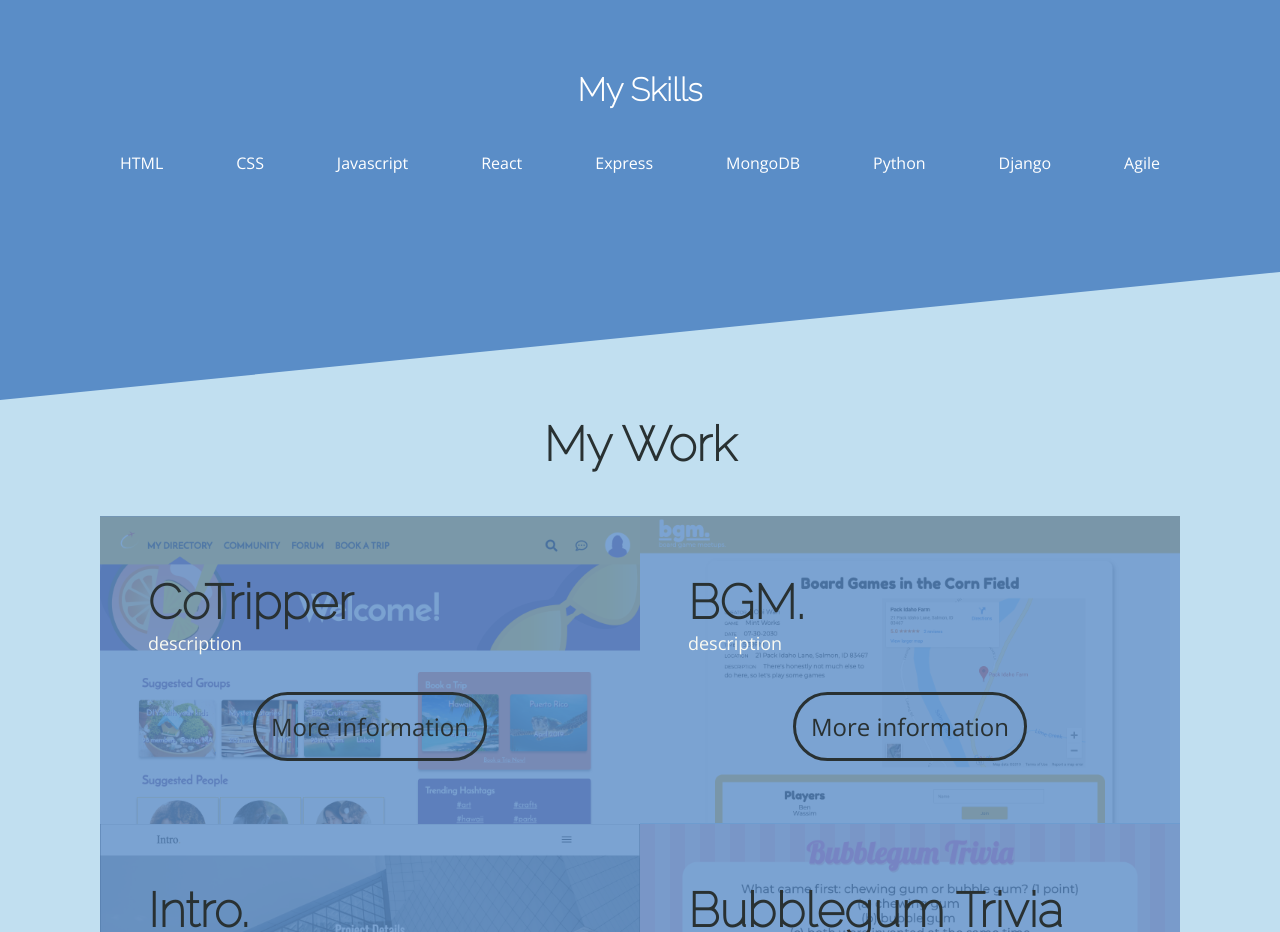
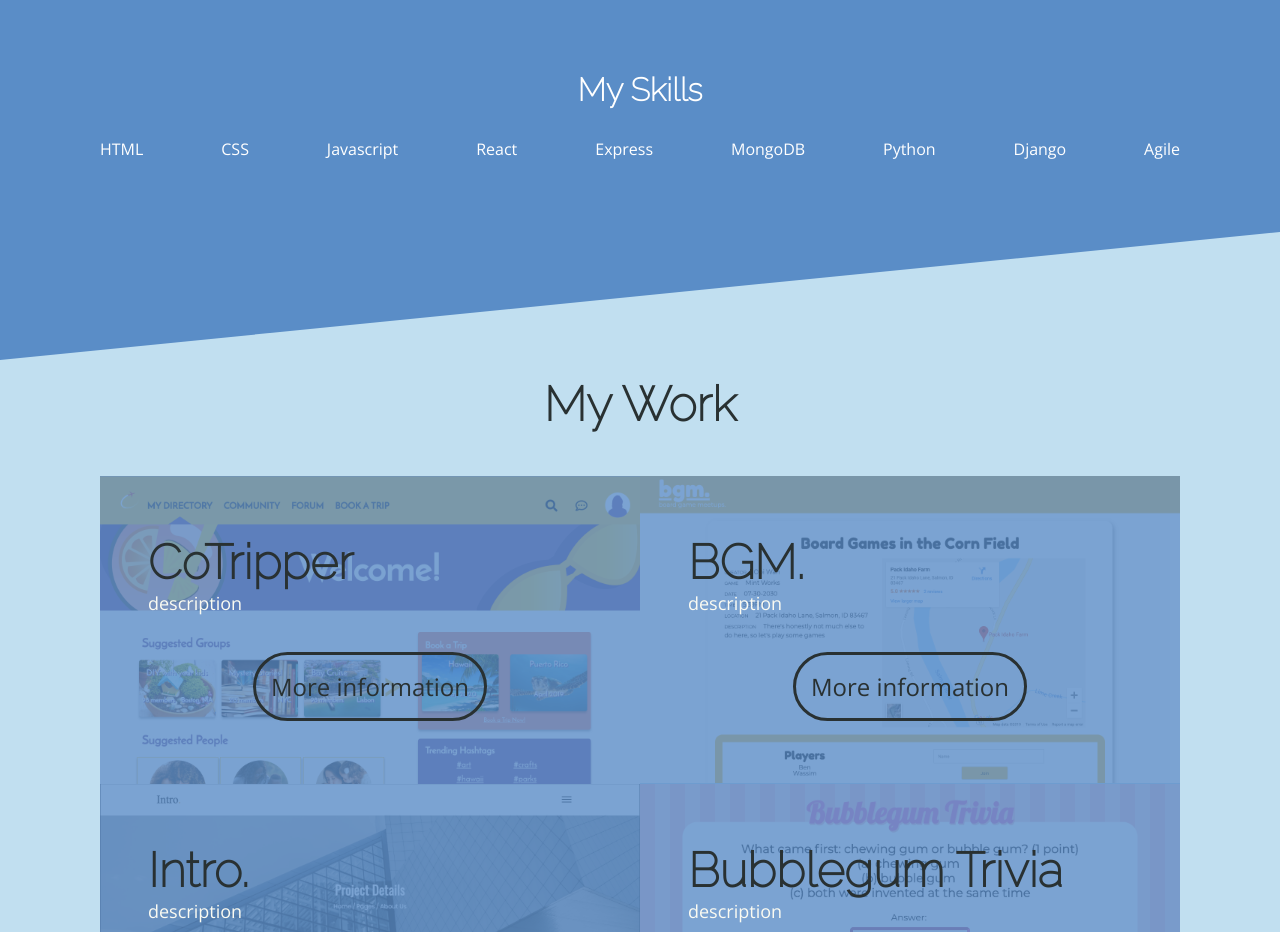
Before and after one commit to shelbyvjacobs/portfolio, a React (Create React App) app: page / in a window 1280 px wide. Shown: the part 1700-2632 px from the top of the page. Built offline with nearby package versions, Linux system fonts and the light colour scheme.

Commit message:
removed hover from skills; distracting and unnecessary

```diff
--- a/src/components/Skills/Skills.css
+++ b/src/components/Skills/Skills.css
@@ -16,14 +16,3 @@
     display: flex;
     justify-content: space-between;
 }
-
-li {
-    transform: translateY(-10%);
-    transition: .4s ease-in-out;
-    padding: 20px;
-}
-
-li:hover {
-    background-color: var(--black);
-    transform: translateY(0);
-}
```
